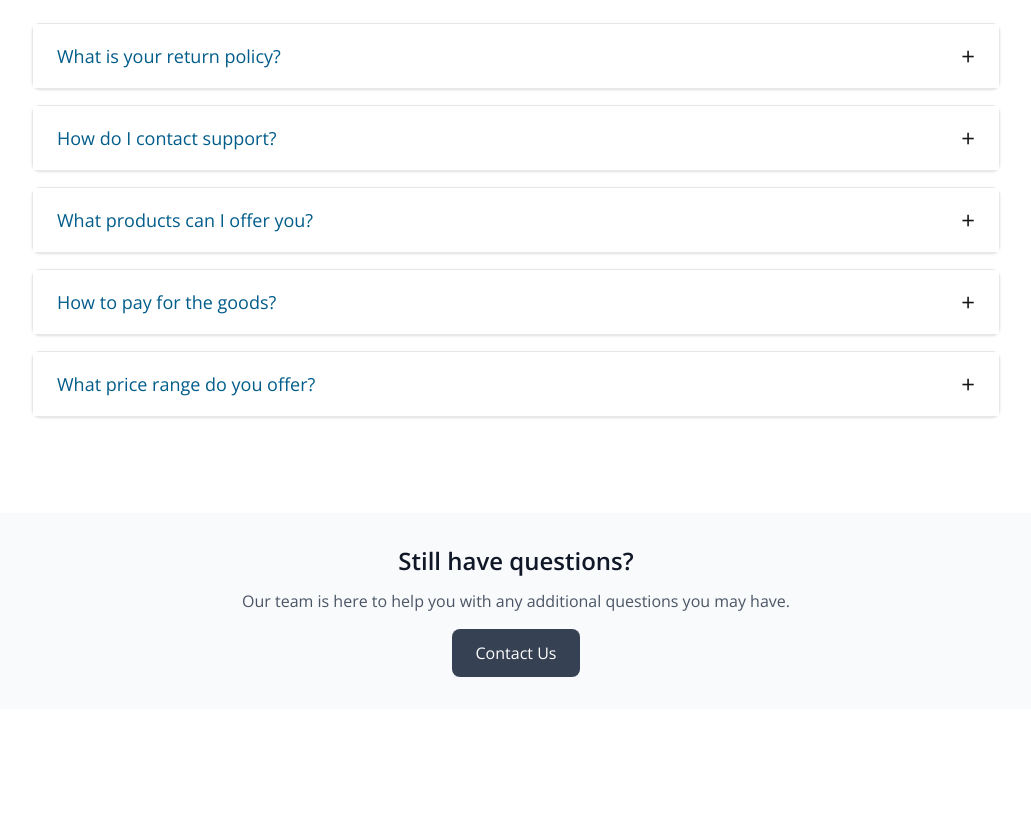
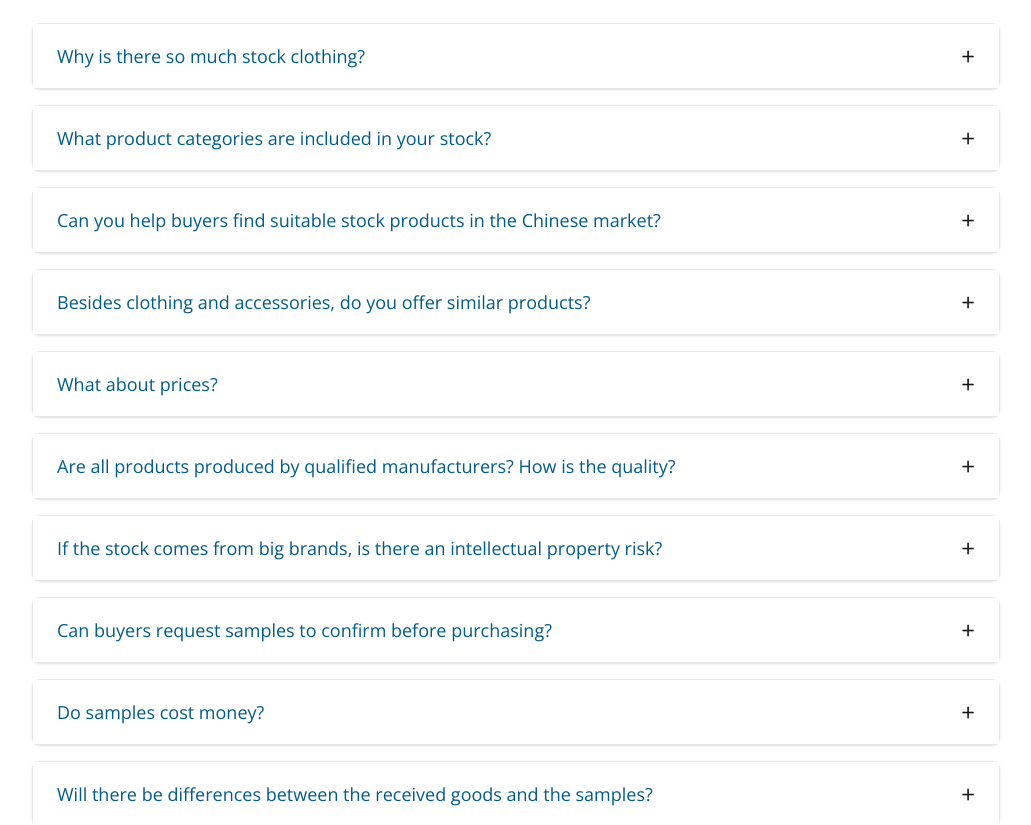
Before and after one commit to dingdududu/officialweb, a Next.js app: page /faqs in a window 1280 px wide. Shown: the part 400-1225 px from the top of the page, without its empty margins (124-1155 px from the left). Built offline with nearby package versions, Linux system fonts and the light colour scheme.

Commit message:
fixed the faqs page

```diff
--- a/src/data/metadata.json
+++ b/src/data/metadata.json
@@ -21,11 +21,10 @@
 },
 
   "products": {
-    "title": "Products - Your Business Promotion Website",
-    "description": "Browse our wide range of products available for purchase.",
-    "keywords": "products, aviation products, business products",
-    "ogTitle": "Products - Your Business Promotion Website",
-    "ogDescription": "Browse our wide range of products.",
+    "title": "Product Catalogue - Apparel Stock Hub",
+    "description": "Explore our wholesale apparel catalogue including jeans, t-shirts, jackets, kidswear, and accessories. Ready-stock, competitive prices, and global shipping from Guangzhou, China.",
+    "keywords": "wholesale apparel, clothing catalogue, jeans, t-shirts, jackets, kidswear, accessories, ready-stock, Guangzhou supplier, brand surplus, factory direct",
+    "ogDescription": "Discover our wholesale apparel catalogue: jeans, t-shirts, jackets, kidswear, and accessories. Ready-stock, competitive prices, and global shipping direct from Guangzhou, China.",
     "ogImage": "/images/og-image.jpg",
     "url": "https://apparelstockhub.com/products"
   },
@@ -39,20 +38,20 @@
     "url": "https://apparelstockhub.com/services"
   },
   "faqs": {
-    "title": "FAQs - Your Business Promotion Website",
-    "description": "Find answers to common questions about our products and services.",
-    "keywords": "FAQ, frequently asked questions, help, support",
-    "ogTitle": "FAQs - Your Business Promotion Website",
-    "ogDescription": "Find answers to common questions.",
+  "title": "FAQs - Apparel Stock Hub | Wholesale Apparel Supplier",
+  "description": "Frequently asked questions about our wholesale apparel, order process, shipping, and product quality. Get clear answers for global buyers and retailers.",
+  "keywords": "apparel FAQs, wholesale clothing questions, order process, shipping, product quality, global buyers, Guangzhou supplier",
+  "ogTitle": "FAQs - Apparel Stock Hub | Wholesale Apparel Supplier",
+  "ogDescription": "Find answers to common questions about wholesale apparel, ordering, shipping, and product quality at Apparel Stock Hub.",
     "ogImage": "/images/og-image.jpg",
     "url": "https://apparelstockhub.com/faqs"
   },
   "contact": {
-    "title": "Contact Us - Your Business Promotion Website",
-    "description": "Get in touch for more information about our offerings.",
-    "keywords": "contact, customer service, support",
-    "ogTitle": "Contact Us - Your Business Promotion Website",
-    "ogDescription": "Get in touch for more information.",
+  "title": "Contact Us - Apparel Stock Hub | Wholesale Apparel Supplier",
+  "description": "Contact Apparel Stock Hub for wholesale apparel inquiries, partnership opportunities, and customer support. Based in Guangzhou",
+  "keywords": "contact apparel supplier, wholesale inquiries, customer support, Guangzhou apparel",
+  "ogTitle": "Contact Us - Apparel Stock Hub | Wholesale Apparel Supplier",
+  "ogDescription": "Reach out to Apparel Stock Hub for wholesale apparel inquiries, partnerships, and support. Guangzhou-based",
     "ogImage": "/images/og-image.jpg",
     "url": "https://apparelstockhub.com/contact"
   },
--- a/src/data/qaList.ts
+++ b/src/data/qaList.ts
@@ -5,24 +5,49 @@ export type QA = {
 
 export const qaList: QA[] = [
   {
-    question: "What is your return policy?",
-    answer: "You can return any item within 30 days of purchase for a full refund.",
+    question: "Why is there so much stock clothing?",
+    answer: "In a modern industrial supply chain, any product involves many suppliers. If any supplier encounters problems—such as insufficient funds, production management issues causing non-compliance with buyer requirements, or even weather factors—it can affect the entire chain. Sometimes, buyers may also cancel orders due to market downturns or financial issues, leaving otherwise deliverable orders as stock.",
   },
   {
-    question: "How do I contact support?",
-    answer: "You can contact support via email at support@example.com.",
+    question: "What product categories are included in your stock?",
+    answer: "Our association is made up of many members offering adult and children’s denim clothing, knitted T-shirts and hoodies, woven garments, cotton down jackets, shoes, and bags. You can submit your contact information on our Contact Us page to receive an updated product catalog.",
   },
   {
-    question: "What products can I offer you?",
-    answer: "You can offer a wide range of products including electronics, clothing, and home goods.",
+    question: "Can you help buyers find suitable stock products in the Chinese market?",
+    answer: "Yes. Part of our business is to help customers find suitable stock products in the Chinese market according to pictures or other specific requirements.",
   },
   {
-    question: "How to pay for the goods?",
-    answer: "You can pay for the goods using credit card, PayPal, or bank transfer.",
+    question: "Besides clothing and accessories, do you offer similar products?",
+    answer: "We also deal in stock fabrics, accessories, leather, and shoe materials.",
   },
   {
-    question: "What price range do you offer?",
-    answer: "We offer products in a wide range of prices to suit every budget.",
+    question: "What about prices?",
+    answer: "Prices are usually much lower than those for regular orders, and depend on whether the goods are taken as a complete order. The unit price also varies according to the quantity purchased."
+
+
   },
-  // ...更多问答
+  {
+    question: "Are all products produced by qualified manufacturers? How is the quality?",
+    answer: "All products are supplied by certified and qualified manufacturers, meeting the requirements of the original order. Some European and American order stock can provide test reports from international inspection agencies such as SGS or BV.",
+  },
+  {
+    question: "If the stock comes from big brands, is there an intellectual property risk?",
+    answer: "It depends on the brand. For some major international brands, we remove or cut off the labels to avoid legal risks.",
+  },
+  {
+    question: "Can buyers request samples to confirm before purchasing?",
+    answer: "Yes, the buyer only needs to pay the courier cost for sending samples."
+  },
+  {
+    question: "Do samples cost money?",
+    answer: "We only charge the cost price, which is usually just a few US dollars.",
+  },
+  {
+    question: "Will there be differences between the received goods and the samples?",
+    answer: "Our samples are randomly selected from the bulk goods.",
+  },
+  {
+    question: "Can I inspect goods on-site?",
+    answer: "Yes, you are welcome to visit and inspect the goods in person.",
+  },
 ];
```
